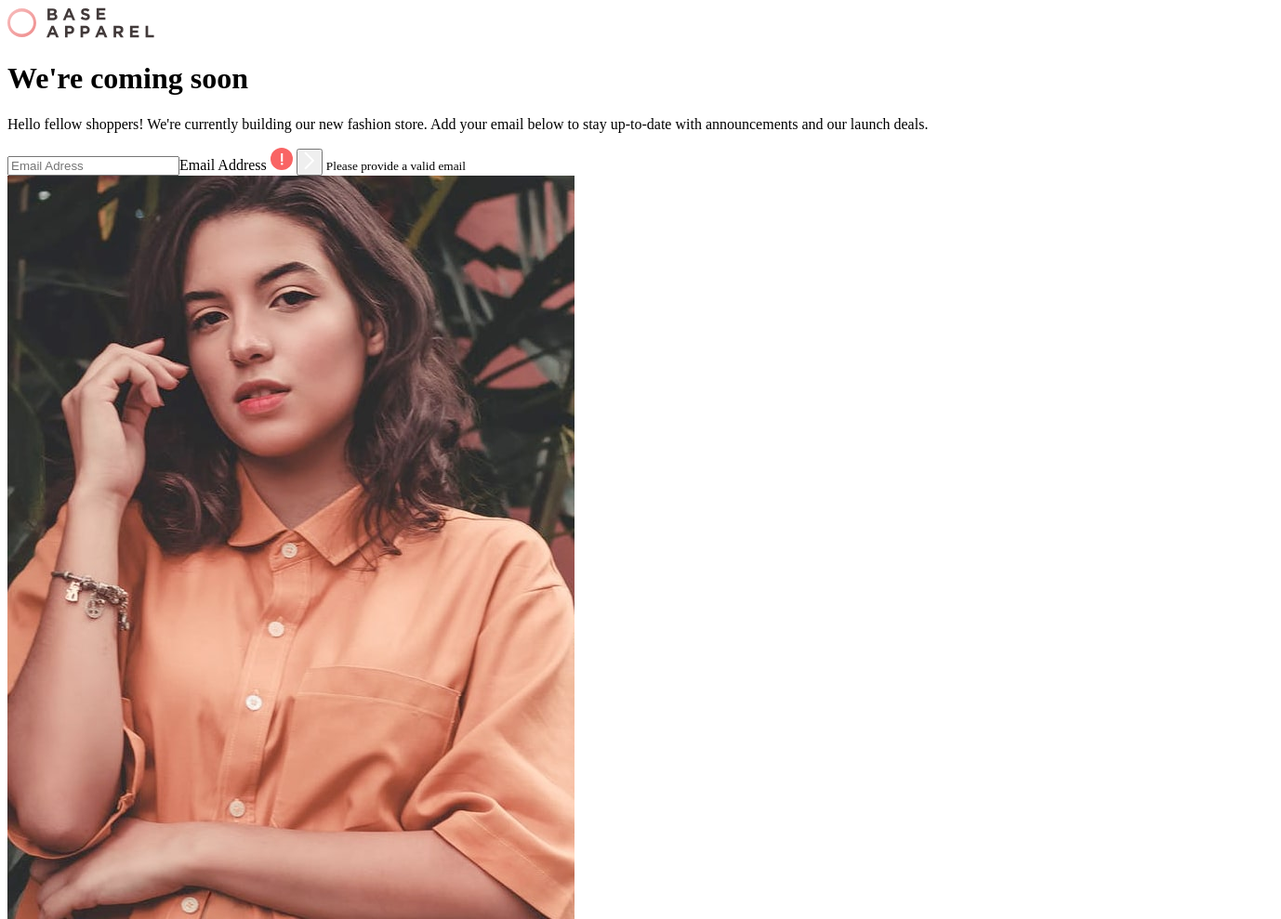
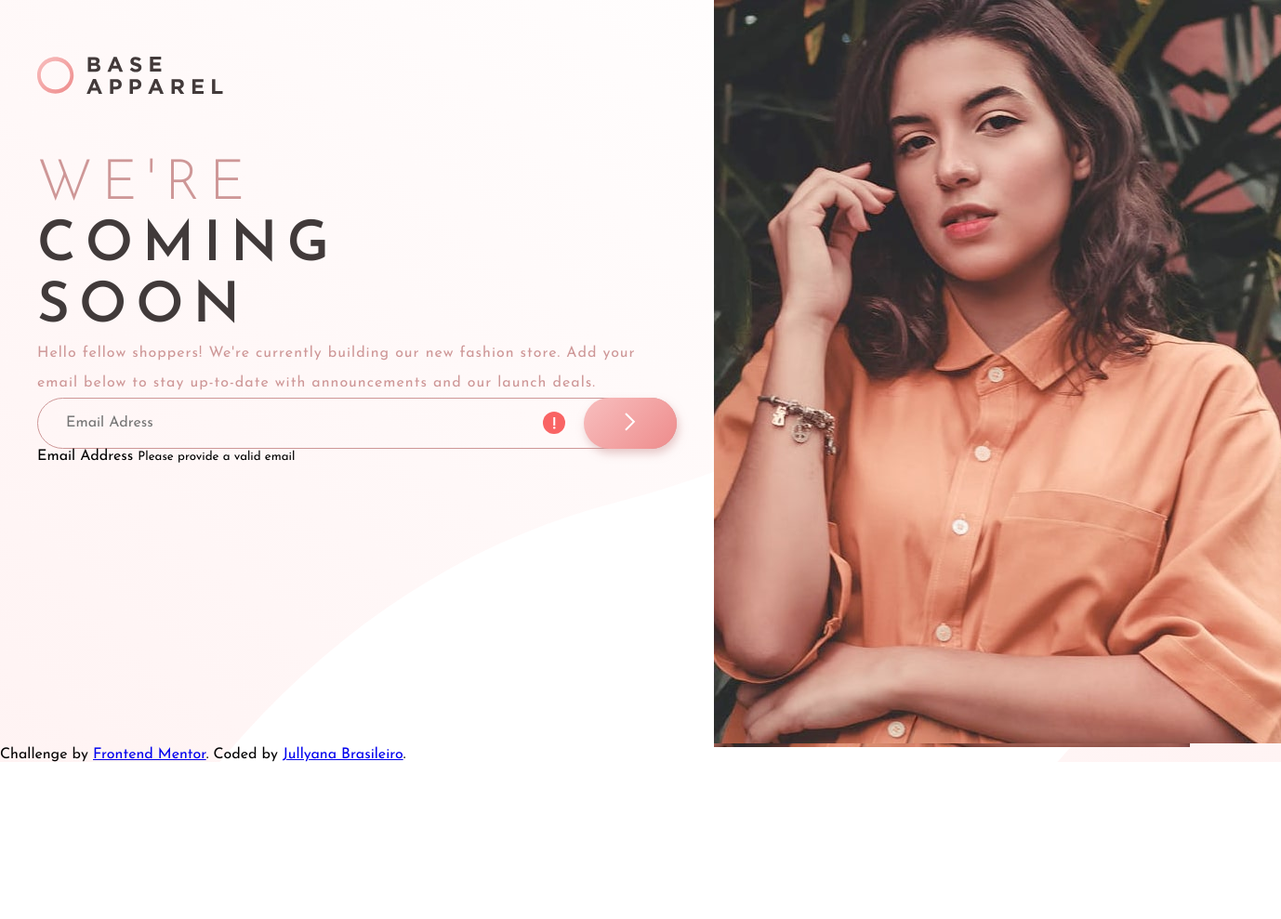
Before and after one commit to jullyanabrasileiro/frontend-mentor-challenges, a plain HTML site: page 006 - Base Apparel coming soon page/index.html in a window 1280 px wide. Shown: the top 989 px of the page at 93% size, 1378 px wide, since content can reach past the window. After the commit the page ends 820 px from the top, so only its background shows below. Drawn offline with Linux system fonts and the light colour scheme.

Commit message:
Loading...

```diff
--- a/006 - Base Apparel coming soon page/index.html
+++ b/006 - Base Apparel coming soon page/index.html
@@ -8,22 +8,19 @@
 
   <title>Frontend Mentor | Base Apparel coming soon page</title>
 
-  <!-- Feel free to remove these styles or customise in your own stylesheet 👍 -->
-  <style>
-    .attribution { font-size: 11px; text-align: center; }
-    .attribution a { color: hsl(228, 45%, 44%); }
-  </style>
+  <link rel="stylesheet" href="style.css">
 </head>
 <body>
 
   <div class="container">
     <div class="left">
-      <img src="images/logo.svg" alt="logo">
-      <h1><span>We're</span> coming soon</h1>
+      <img class="logo" src="images/logo.svg" alt="logo">
+      <h1><span>We're</span> <br>coming</br> soon</h1>
       <p>
         Hello fellow shoppers! We're currently building our new fashion store.
         Add your email below to stay up-to-date with announcements and our launch deals.
       </p>
+
       <form>
         <input type="email" placeholder="Email Adress">Email Address</input>
         <img class="error-icon" src="images/icon-error.svg" alt="error">
--- /dev/null
+++ b/006 - Base Apparel coming soon page/style.css
@@ -0,0 +1,98 @@
+@import url('https://fonts.googleapis.com/css2?family=Josefin+Sans:wght@300;400;600&display=swap');
+
+*{
+    margin: 0;
+    padding: 0;
+    box-sizing: border-box;
+    font-family: Josefin Sans, sans-serif;
+}
+
+body {
+    background-image: url(images/bg-pattern-desktop.svg);
+    background-size: cover;
+    margin: 0;
+}
+
+h1 {
+    color: hsl(0, 6%, 24%);
+    font-size: 60px;
+    text-transform: uppercase;
+    letter-spacing: 10px;
+    line-height: 1.1;
+}
+
+h1 span {
+    color: hsl(0, 36%, 70%);
+    font-weight: 300;
+}
+
+p {
+    color: hsl(0, 36%, 70%);
+    letter-spacing: 1px;
+    line-height: 2rem;
+}
+
+.container {
+    display: flex;
+    min-height: 100vh;
+}
+
+.left {
+    padding: 0 40px;
+    width: 60%;
+}
+
+.right {
+    width: 40%;
+}
+
+.bg-image {
+    background-image: url(images/hero-desktop.jpg);
+    background-size: cover;
+    background-position: center center;
+}
+
+.logo {
+    margin: 60px 0;
+    width: 200px;
+}
+
+form {
+    position: relative;
+}
+
+input {
+	background-color: transparent;
+	border: 1px solid hsl(0, 36%, 70%);
+	border-radius: 50px;
+	font-size: 16px;
+	padding: 15px 30px;
+	height: 55px;
+	width: 100%;
+}
+
+button {
+	background-image: linear-gradient(135deg,
+    hsl(0, 80%, 86%), hsl(0, 74%, 74%));
+	box-shadow: 2px 5px 10px hsla(0, 36%, 70%, 0.5);
+	border: none;
+	border-radius: 50px;
+	cursor: pointer;
+	padding: 15px;
+    position: absolute;
+    top: 0;
+    right: 0;
+	transition: opacity 0.2s ease;
+	height: 55px;
+	width: 100px;
+}
+
+.error-icon {
+    position: absolute;
+    top: 15px;
+    right: 120px;
+}
+
+small {
+
+}
```
